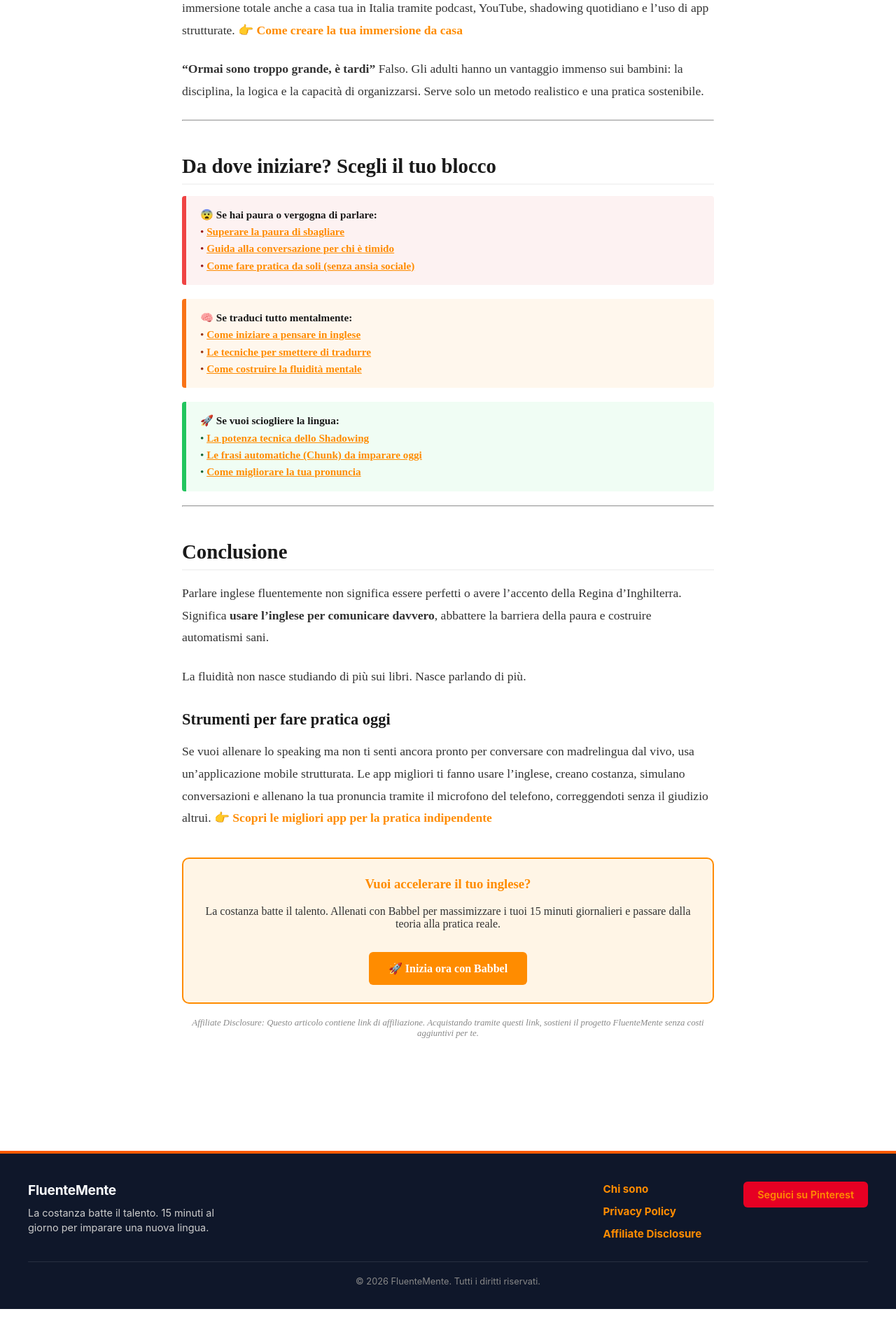
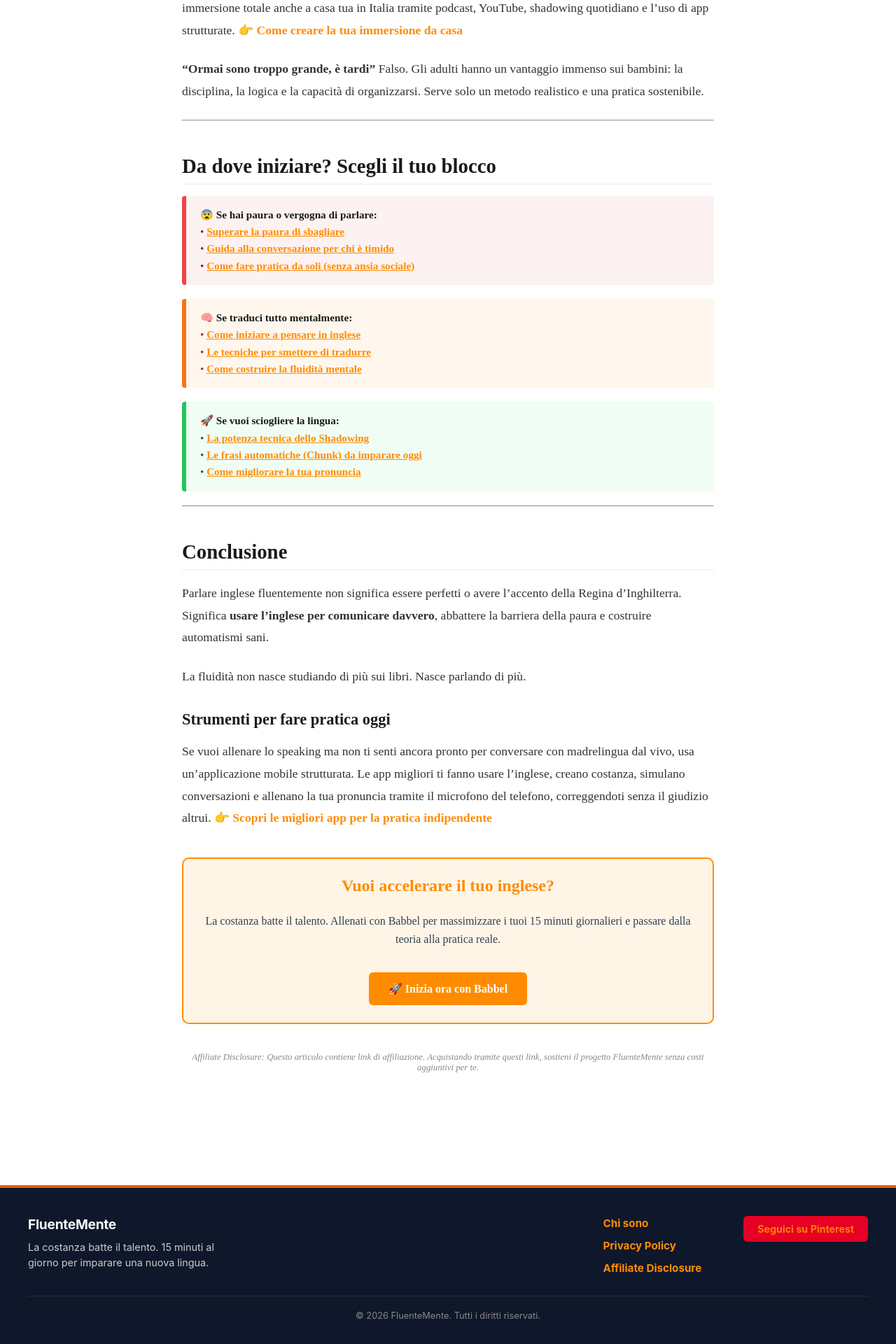
Before and after one commit to Nausica-c/FluenteMente1, a Jekyll site: the page built from inglese/speaking/index.md, in a window 1280 px wide. Shown: the part 3518-5438 px from the top of the page at 70% size. Built offline with Jekyll 4.4.1, drawn with Linux system fonts in a browser that asks for light colours; before the commit the page ends 5388 px from its top, so only the background shows below that.

Commit message:
Update style.css

```diff
--- a/assets/css/style.css
+++ b/assets/css/style.css
@@ -720,6 +720,43 @@ a:hover {
 .in-breve-mindset { border-left-color: #ca8a04; background-color: #fffbeb; color: #854d0e; }
 .in-breve-reale { border-left-color: #92400e; background-color: #fffbeb; color: #78350f; }
 
+/* Stile unico e universale per il Box Babbel */
+.link-box-finale {
+    background-color: #f0f9ff;
+    border: 2px solid #3b82f6;
+    padding: 25px;
+    margin: 40px 0;
+    border-radius: 12px;
+    text-align: center;
+}
+
+.link-box-finale h3 {
+    color: #1e3a8a;
+    margin-top: 0;
+    font-size: 1.5rem;
+}
+
+.link-box-finale p {
+    color: #334155;
+    line-height: 1.6;
+    margin-bottom: 20px;
+}
+
+.bottone-babbel {
+    display: inline-block;
+    background-color: #3b82f6;
+    color: #ffffff !important;
+    padding: 14px 28px;
+    text-decoration: none !important;
+    border-radius: 8px;
+    font-weight: bold;
+    transition: background-color 0.2s ease;
+}
+
+.bottone-babbel:hover {
+    background-color: #2563eb;
+}
+
 /* Correzione per il box Babbel */
 .link-box-finale {
     color: #333333 !important; /* Forza il testo a essere grigio scuro */
```
